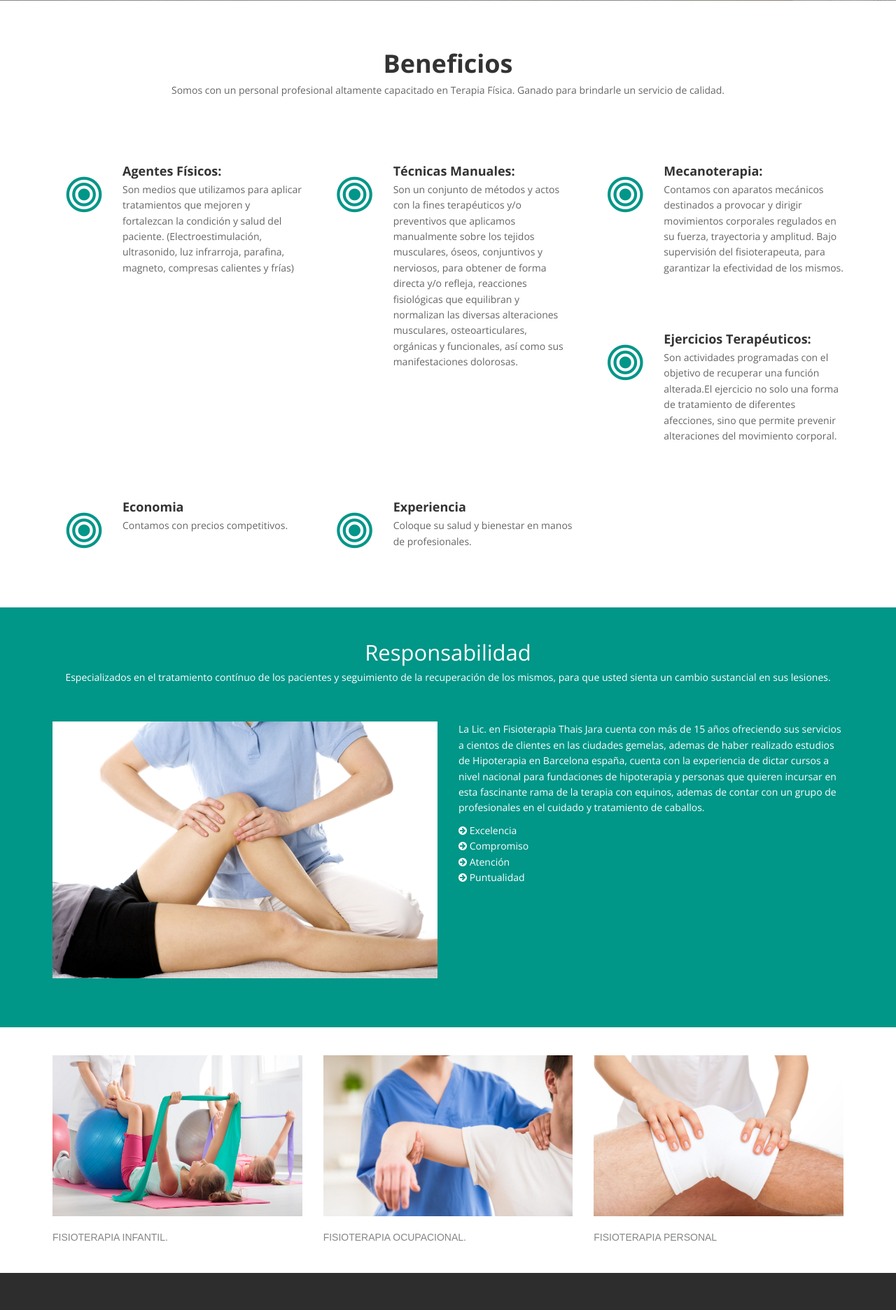
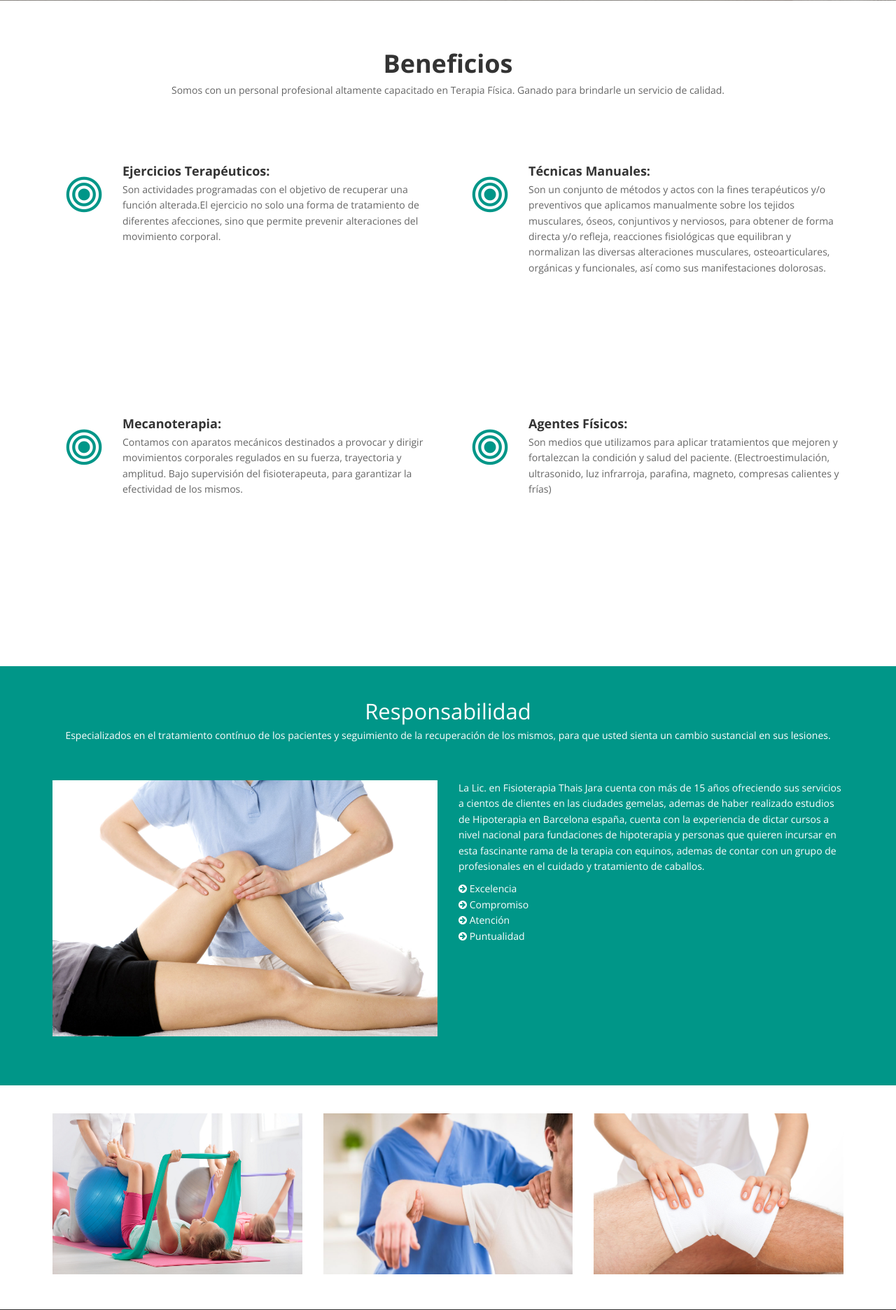
Before and after one commit to juanfran1512/UIF-ThaisJara, a PHP site: page / in a window 1280 px wide. Shown: the part 601-2473 px from the top of the page at 70% size. Run offline with PHP 8.4, Linux system fonts and the light colour scheme; some libraries are stand-ins or nearby versions.

Commit message:
arreglos en el css y el index(servicios)

```diff
--- a/css/style.css
+++ b/css/style.css
@@ -1481,6 +1481,7 @@ article img.pull-right, article .align-right{
 }
 .features .media.service-box {
   /* margin: 0px 0 25px; */
+  height:300px;
   padding: 10px 0px 0px;
   background: transparent;
   border: 0px;
--- a/index.php
+++ b/index.php
@@ -73,7 +73,44 @@ include('default/header.php');
 	<div class="container">
 		<div class="row">
                 <div class="features">
-                    <div class="col-md-4 col-sm-6 wow fadeInUp animated" data-wow-duration="300ms" data-wow-delay="0ms" style="visibility: visible; -webkit-animation-duration: 300ms; -webkit-animation-delay: 0ms;">
+                    <div class="col-md-6 col-sm-6 wow fadeInUp animated" data-wow-duration="300ms" data-wow-delay="0ms" style="visibility: visible; -webkit-animation-duration: 300ms; -webkit-animation-delay: 0ms;">
+                        <div class="media service-box">
+                            <div class="pull-left">
+                                <i class="fa fa-bullseye"></i>
+                            </div>
+                            <div class="media-body">
+
+                                <h4 class="media-heading">Ejercicios Terapéuticos: </h4>
+                                <p>Son actividades programadas con el objetivo de recuperar una función alterada.El ejercicio no solo una forma de tratamiento de diferentes afecciones, sino que permite prevenir alteraciones del movimiento corporal.</p>
+                            </div>
+                        </div>
+                    </div><!--/.col-md-4-->
+
+                    <div class="col-md-6 col-sm-6 wow fadeInUp animated" data-wow-duration="300ms" data-wow-delay="100ms" style="visibility: visible; -webkit-animation-duration: 300ms; -webkit-animation-delay: 100ms;">
+                        <div class="media service-box">
+                            <div class="pull-left">
+                                <i class="fa fa-bullseye"></i>
+                            </div>
+                            <div class="media-body">
+                                <h4 class="media-heading">Técnicas Manuales:</h4>
+                                <p>Son un  conjunto de métodos y actos con la fines terapéuticos y/o preventivos que aplicamos manualmente sobre los tejidos musculares, óseos, conjuntivos y nerviosos, para obtener de forma directa y/o refleja, reacciones fisiológicas que equilibran y normalizan las diversas alteraciones musculares, osteoarticulares, orgánicas y funcionales, así como sus manifestaciones dolorosas. </p>
+                            </div>
+                        </div>
+                    </div><!--/.col-md-4-->
+
+                    <div class="col-md-6 col-sm-6 wow fadeInUp animated" data-wow-duration="300ms" data-wow-delay="200ms" style="visibility: visible; -webkit-animation-duration: 300ms; -webkit-animation-delay: 200ms;">
+                        <div class="media service-box">
+                            <div class="pull-left">
+                                <i class="fa fa-bullseye"></i>
+                            </div>
+                            <div class="media-body">
+                                <h4 class="media-heading">Mecanoterapia:</h4>
+                                <p>Contamos con aparatos mecánicos destinados a provocar y dirigir movimientos corporales regulados en su fuerza, trayectoria y amplitud. Bajo supervisión del fisioterapeuta, para garantizar la efectividad de los mismos.</p>
+                            </div>
+                        </div>
+                    </div><!--/.col-md-4-->
+
+                    <div class="col-md-6 col-sm-6 wow fadeInUp animated" data-wow-duration="300ms" data-wow-delay="300ms" style="visibility: visible; -webkit-animation-duration: 300ms; -webkit-animation-delay: 300ms;">
                         <div class="media service-box">
                             <div class="pull-left">
                                 <i class="fa fa-bullseye"></i>
@@ -85,65 +122,9 @@ include('default/header.php');
                         </div>
                     </div><!--/.col-md-4-->
 
-                    <div class="col-md-4 col-sm-6 wow fadeInUp animated" data-wow-duration="300ms" data-wow-delay="100ms" style="visibility: visible; -webkit-animation-duration: 300ms; -webkit-animation-delay: 100ms;">
-                        <div class="media service-box">
-                            <div class="pull-left">
-                                <i class="fa fa-bullseye"></i>
-                            </div>
-                            <div class="media-body">
-                                <h4 class="media-heading">Técnicas Manuales:</h4>
-                                <p>Son un  conjunto de métodos y actos con la fines terapéuticos y/o preventivos que aplicamos manualmente sobre los tejidos musculares, óseos, conjuntivos y nerviosos, para obtener de forma directa y/o refleja, reacciones fisiológicas que equilibran y normalizan las diversas alteraciones musculares, osteoarticulares, orgánicas y funcionales, así como sus manifestaciones dolorosas. </p>
-                            </div>
-                        </div>
-                    </div><!--/.col-md-4-->
 
-                    <div class="col-md-4 col-sm-6 wow fadeInUp animated" data-wow-duration="300ms" data-wow-delay="200ms" style="visibility: visible; -webkit-animation-duration: 300ms; -webkit-animation-delay: 200ms;">
-                        <div class="media service-box">
-                            <div class="pull-left">
-                                <i class="fa fa-bullseye"></i>
-                            </div>
-                            <div class="media-body">
-                                <h4 class="media-heading">Mecanoterapia:</h4>
-                                <p>Contamos con aparatos mecánicos destinados a provocar y dirigir movimientos corporales regulados en su fuerza, trayectoria y amplitud. Bajo supervisión del fisioterapeuta, para garantizar la efectividad de los mismos.</p>
-                            </div>
-                        </div>
-                    </div><!--/.col-md-4-->
 
-                    <div class="col-md-4 col-sm-6 wow fadeInUp animated" data-wow-duration="300ms" data-wow-delay="300ms" style="visibility: visible; -webkit-animation-duration: 300ms; -webkit-animation-delay: 300ms;">
-                        <div class="media service-box">
-                            <div class="pull-left">
-                                <i class="fa fa-bullseye"></i>
-                            </div>
-                            <div class="media-body">
-                                <h4 class="media-heading">Ejercicios Terapéuticos: </h4>
-                                <p>Son actividades programadas con el objetivo de recuperar una función alterada.El ejercicio no solo una forma de tratamiento de diferentes afecciones, sino que permite prevenir alteraciones del movimiento corporal.</p>
-                            </div>
-                        </div>
-                    </div><!--/.col-md-4-->
 
-                    <div class="col-md-4 col-sm-6 wow fadeInUp animated" data-wow-duration="300ms" data-wow-delay="400ms" style="visibility: visible; -webkit-animation-duration: 300ms; -webkit-animation-delay: 400ms;">
-                        <div class="media service-box">
-                            <div class="pull-left">
-                                <i class="fa fa-bullseye"></i>
-                            </div>
-                            <div class="media-body">
-                                <h4 class="media-heading">Economia</h4>
-                                <p>Contamos con precios competitivos.</p>
-                            </div>
-                        </div>
-                    </div><!--/.col-md-4-->
-
-                    <div class="col-md-4 col-sm-6 wow fadeInUp animated" data-wow-duration="300ms" data-wow-delay="500ms" style="visibility: visible; -webkit-animation-duration: 300ms; -webkit-animation-delay: 500ms;">
-                        <div class="media service-box">
-                            <div class="pull-left">
-                                <i class="fa fa-bullseye"></i>
-                            </div>
-                            <div class="media-body">
-                                <h4 class="media-heading">Experiencia</h4>
-                                <p>Coloque su salud y bienestar en manos de profesionales.</p>
-                            </div>
-                        </div>
-                    </div><!--/.col-md-4-->
                 </div>
             </div>
 
@@ -188,7 +169,7 @@ include('default/header.php');
                         <a href="services.html"><img src="img/fisioterapia-infantil.jpg" alt="" style="height: 230px;"></a>
                         <a href="services.html">
 
-                            <p>Fisioterapia Infantil.</p>
+
                         </a>
                     </div>
                 </div>
@@ -197,7 +178,7 @@ include('default/header.php');
                         <a href="services.html"><img src="img/fisioterapia-ocupacional.jpg" alt="" style="height: 230px;"></a>
                         <a href="services.html">
 
-                            <p>Fisioterapia Ocupacional.</p>
+
                         </a>
                     </div>
                 </div>
@@ -206,7 +187,7 @@ include('default/header.php');
                         <a href="services.html"><img src="img/fisioterapia-personal.jpg" alt="" style="height: 230px;"></a>
                         <a href="services.html">
 
-                            <p>Fisioterapia Personal</p>
+
                         </a>
                     </div>
                 </div>
```
